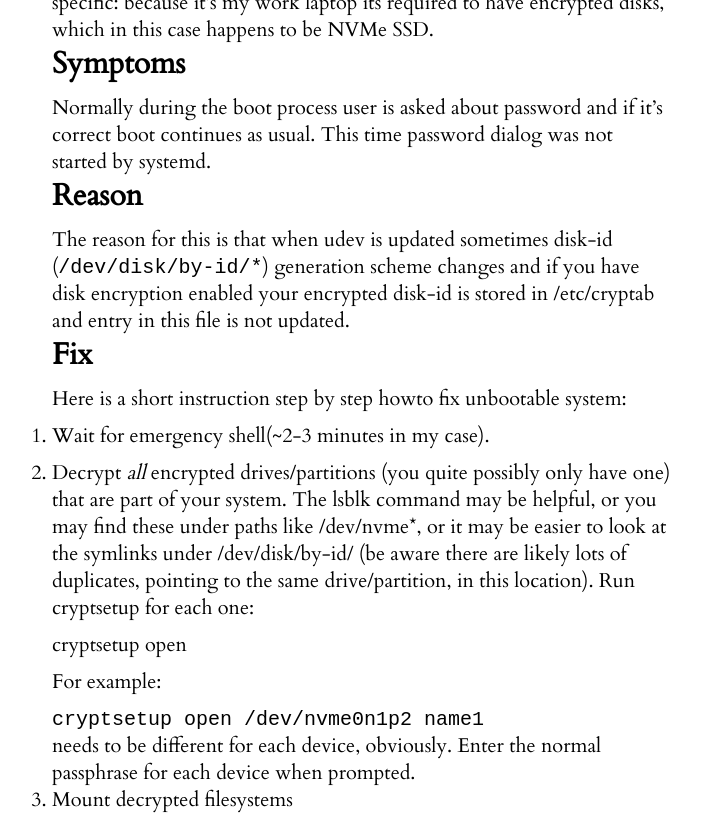
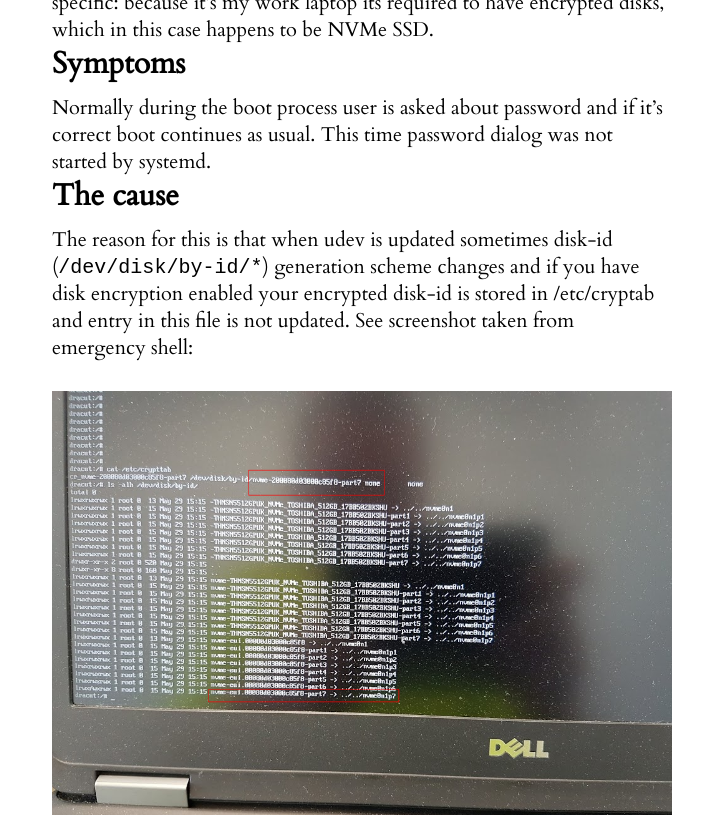
Before and after one commit to DariuszOstolski/dariuszostolski.github.io, a Jekyll site: the page built from _posts/2018-06-03-opensuse-wont-boot.md, in a window 1280 px wide and 900 px high, scrolled down 610 px, cut to the strip 85-900 px from the top of the window. Shown: the whole strip, without its empty margins (128-831 px from the left). Built offline with Jekyll 4.4.1, drawn with Linux system fonts in a browser that asks for light colours; some web fonts are replaced.

Commit message:
Added emergency shell screenshot

````diff
--- a/_includes/head.html
+++ b/_includes/head.html
@@ -12,7 +12,7 @@
 
   <!-- CSS -->
   <link rel="stylesheet" href="{{ site.baseurl }}/main.css">
-  <link href="https://fonts.googleapis.com/css?family=Alegreya:400,700i|Cardo|Copse|Lato:400,700" rel="stylesheet">
+  <link href="https://fonts.googleapis.com/css?family=Roboto|Alegreya:400,700i|Cardo|Copse|Lato:400,700" rel="stylesheet">
 
 
   <!-- RSS -->
--- a/_posts/2018-06-03-opensuse-wont-boot.md
+++ b/_posts/2018-06-03-opensuse-wont-boot.md
@@ -22,11 +22,12 @@ Normally during the boot process user is asked about password and if it's correc
 usual. This time password dialog was not started by systemd.
 
 
-## Reason
+## The cause
 
 The reason for this is that when udev is updated sometimes disk-id (```/dev/disk/by-id/*```) generation scheme
 changes and if you have disk encryption enabled your encrypted disk-id is stored in /etc/cryptab and entry
-in this file is not updated.
+in this file is not updated. See screenshot taken from emergency shell:
+![Emergency shell]({{ "/images/emergency_shell.png" | absolute_url }})
 
 
 ## Fix
````
Also changed, not shown: images/emergency_shell.png (added).
